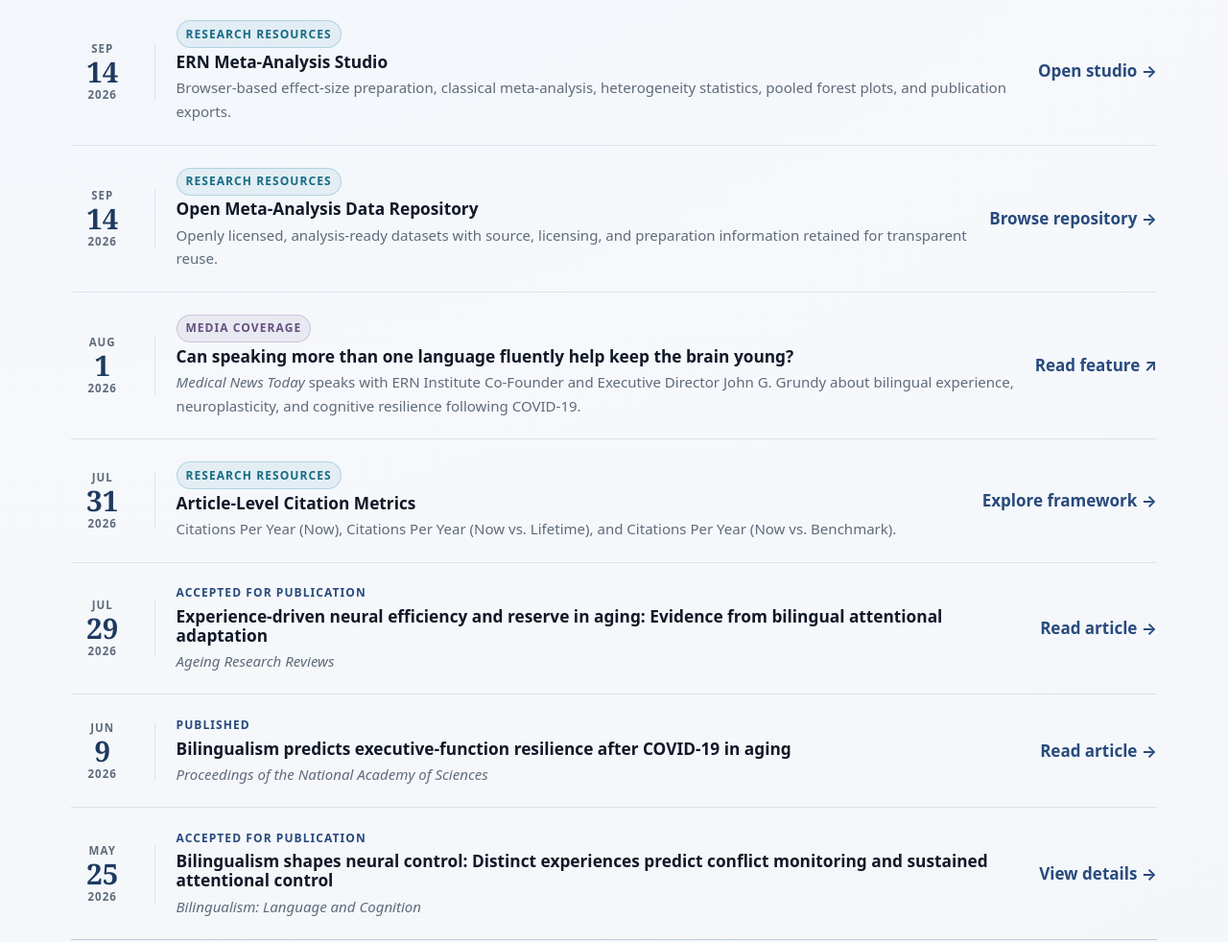
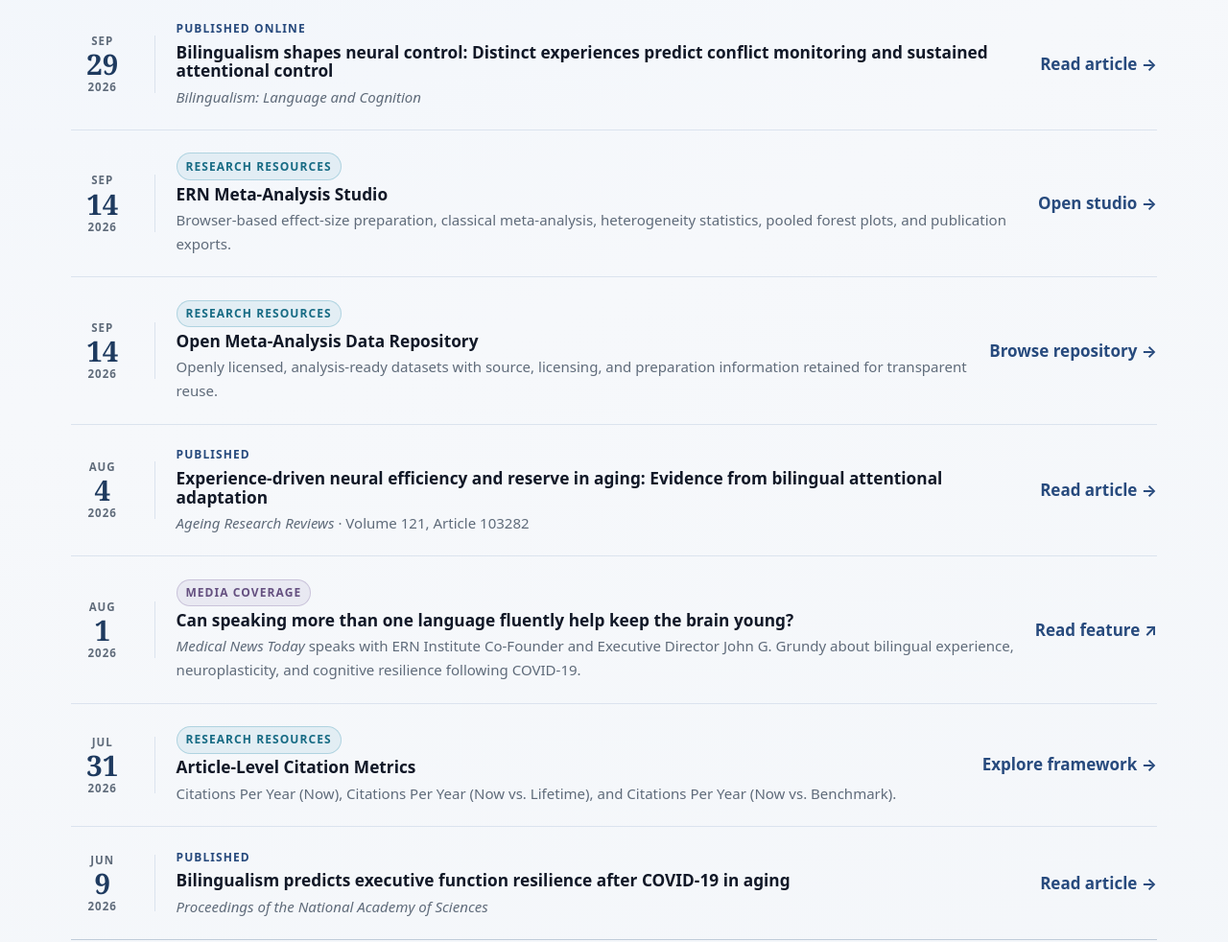
Before and after one commit to ERNinstitute/erninstitute, a plain HTML site: page index.html in a window 1280 px wide. Shown: the part 1260-2242 px from the top of the page at 96% size. Drawn offline with nearby package versions, Linux system fonts and the light colour scheme.

Commit message:
Refresh homepage publication dates and statuses

```diff
--- a/index.html
+++ b/index.html
@@ -120,6 +120,19 @@
 </div>
 </article>
 <article class="news-item">
+<time aria-label="September 29, 2026" class="news-date" datetime="2026-09-29">
+<span aria-hidden="true" class="news-month">Sep</span>
+<span aria-hidden="true" class="news-day">29</span>
+<span aria-hidden="true" class="news-year">2026</span>
+</time>
+<div class="news-content">
+<p class="news-type">Published online</p>
+<h3>Bilingualism shapes neural control: Distinct experiences predict conflict monitoring and sustained attentional control</h3>
+<p class="news-journal"><em>Bilingualism: Language and Cognition</em></p>
+</div>
+<a class="text-link news-link" href="https://doi.org/10.1017/S1366728926101552" rel="noopener" target="_blank">Read article →</a>
+</article>
+<article class="news-item">
 <time aria-label="September 14, 2026" class="news-date" datetime="2026-09-14">
 <span aria-hidden="true" class="news-month">Sep</span>
 <span aria-hidden="true" class="news-day">14</span>
@@ -144,6 +157,19 @@
 <p class="news-journal">Openly licensed, analysis-ready datasets with source, licensing, and preparation information retained for transparent reuse.</p>
 </div>
 <a class="text-link news-link" href="/repository.html">Browse repository →</a>
+</article>
+<article class="news-item">
+<time aria-label="August 4, 2026" class="news-date" datetime="2026-08-04">
+<span aria-hidden="true" class="news-month">Aug</span>
+<span aria-hidden="true" class="news-day">4</span>
+<span aria-hidden="true" class="news-year">2026</span>
+</time>
+<div class="news-content">
+<p class="news-type">Published</p>
+<h3>Experience-driven neural efficiency and reserve in aging: Evidence from bilingual attentional adaptation</h3>
+<p class="news-journal"><em>Ageing Research Reviews</em> · Volume 121, Article 103282</p>
+</div>
+<a class="text-link news-link" href="https://doi.org/10.1016/j.arr.2026.103282" rel="noopener" target="_blank">Read article →</a>
 </article>
 <article class="news-item news-item--media">
 <time aria-label="August 1, 2026" class="news-date" datetime="2026-08-01">
@@ -172,19 +198,6 @@
 <a class="text-link news-link" href="metrics.html">Explore framework →</a>
 </article>
 <article class="news-item">
-<time aria-label="July 29, 2026" class="news-date" datetime="2026-07-29">
-<span aria-hidden="true" class="news-month">Jul</span>
-<span aria-hidden="true" class="news-day">29</span>
-<span aria-hidden="true" class="news-year">2026</span>
-</time>
-<div class="news-content">
-<p class="news-type">Accepted for publication</p>
-<h3>Experience-driven neural efficiency and reserve in aging: Evidence from bilingual attentional adaptation</h3>
-<p class="news-journal"><em>Ageing Research Reviews</em></p>
-</div>
-<a class="text-link news-link" href="https://doi.org/10.1016/j.arr.2026.103282" rel="noopener" target="_blank">Read article →</a>
-</article>
-<article class="news-item">
 <time aria-label="June 9, 2026" class="news-date" datetime="2026-06-09">
 <span aria-hidden="true" class="news-month">Jun</span>
 <span aria-hidden="true" class="news-day">9</span>
@@ -192,23 +205,10 @@
 </time>
 <div class="news-content">
 <p class="news-type">Published</p>
-<h3>Bilingualism predicts executive-function resilience after COVID-19 in aging</h3>
+<h3>Bilingualism predicts executive function resilience after COVID-19 in aging</h3>
 <p class="news-journal"><em>Proceedings of the National Academy of Sciences</em></p>
 </div>
 <a class="text-link news-link" href="https://doi.org/10.1073/pnas.2532470123" rel="noopener" target="_blank">Read article →</a>
-</article>
-<article class="news-item">
-<time aria-label="May 25, 2026" class="news-date" datetime="2026-05-25">
-<span aria-hidden="true" class="news-month">May</span>
-<span aria-hidden="true" class="news-day">25</span>
-<span aria-hidden="true" class="news-year">2026</span>
-</time>
-<div class="news-content">
-<p class="news-type">Accepted for publication</p>
-<h3>Bilingualism shapes neural control: Distinct experiences predict conflict monitoring and sustained attentional control</h3>
-<p class="news-journal"><em>Bilingualism: Language and Cognition</em></p>
-</div>
-<a class="text-link news-link" href="research.html#blc-2026">View details →</a>
 </article>
 </div>
 </section>
```
